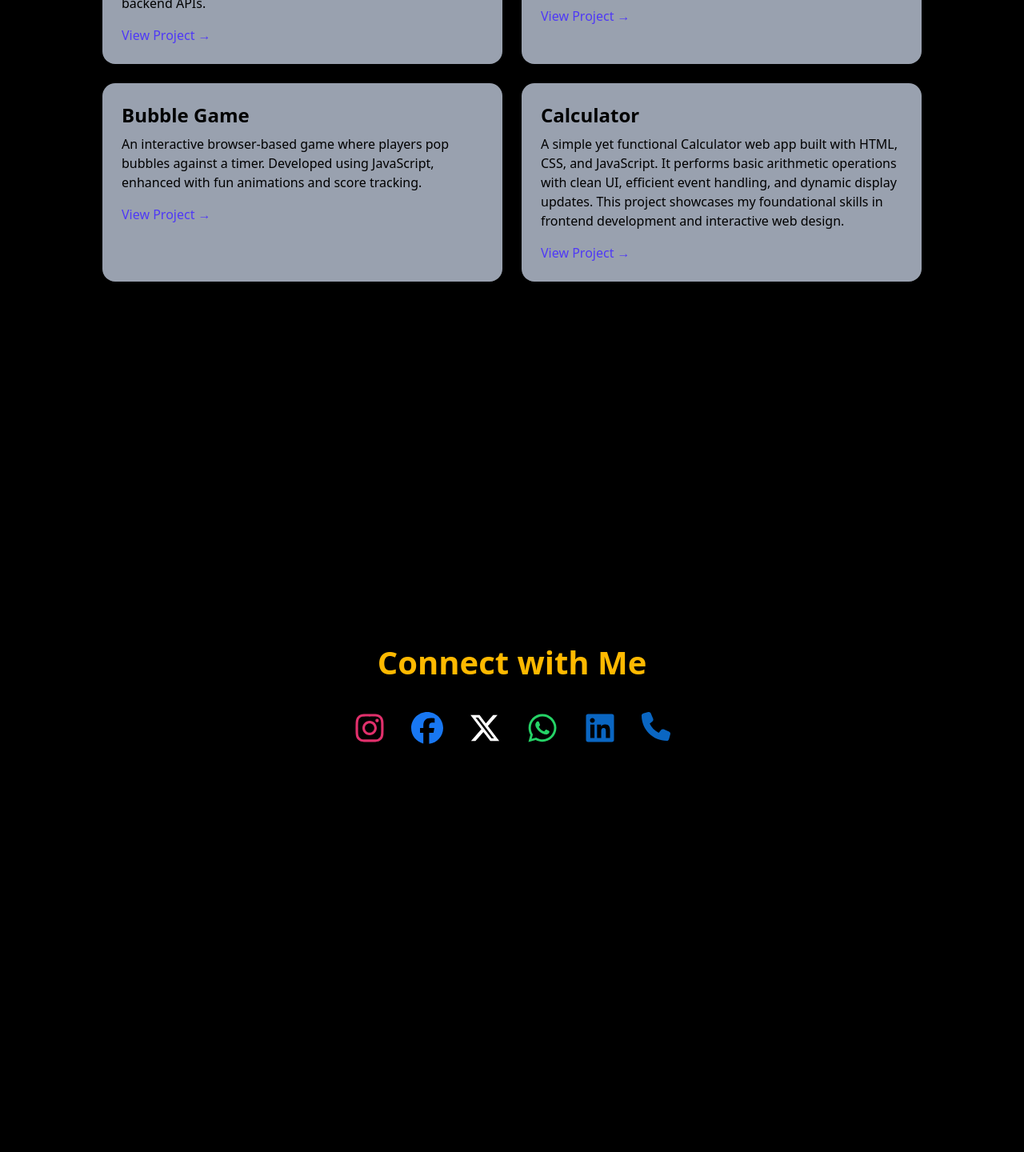
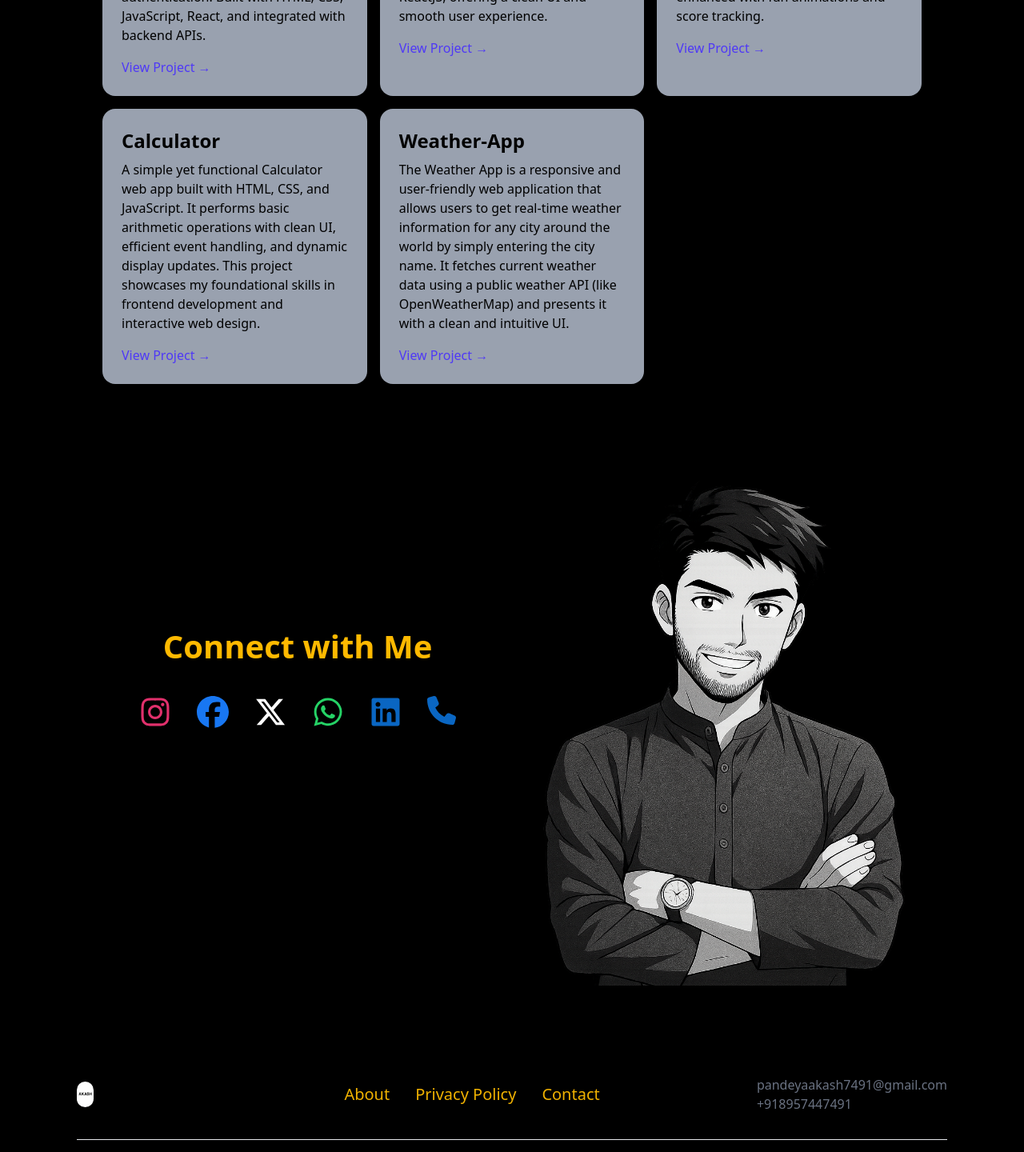
Before and after one commit to PANDEYAKASH2002/AKASHPANDEY, a React (Vite) app: page / in a window 1280 px wide. Shown: the part 2180-3620 px from the top of the page at 80% size. Built offline with nearby package versions, Linux system fonts and the light colour scheme.

Commit message:
updated contact section

```diff
--- a/src/COMPONENTS/Footer.jsx
+++ b/src/COMPONENTS/Footer.jsx
@@ -13,7 +13,7 @@ function Footer() {
                 <img src="/logo.png" className="h-8 rounded-xl" alt=" Logo" />
                 <span className="self-center text-2xl font-semibold whitespace-nowrap dark:text-white">Portfolio</span>
             </a>
-            <ul className="flex flex-wrap items-center  text-sm font-medium text-gray-500  dark:text-gray-400">
+            <ul className="flex flex-wrap items-center  text-sm font-medium text-gray-500 gap-6  dark:text-gray-400">
                 <li>
                     <button onClick={() => handleScroll("about")} className="hover:underline text-yellow-500 text-xl px-1">About</button>
                 </li>
@@ -26,7 +26,7 @@ function Footer() {
 
 
             </ul>
-            <ul className='text-white'>
+            <ul className='text-gray-500'>
                 <li>pandeyaakash7491@gmail.com</li>
                 <li>+918957447491</li>
             </ul>
--- a/src/COMPONENTS/Hero.jsx
+++ b/src/COMPONENTS/Hero.jsx
@@ -64,6 +64,11 @@ function Hero() {
     description: "A simple yet functional Calculator web app built with HTML, CSS, and JavaScript. It performs basic arithmetic operations with clean UI, efficient event handling, and dynamic display updates. This project showcases my foundational skills in frontend development and interactive web design.",
     link: "https://github.com/PANDEYAKASH2002/CALCULATOR",
   },
+   {
+    title: "Weather-App",
+    description: "The Weather App is a responsive and user-friendly web application that allows users to get real-time weather information for any city around the world by simply entering the city name. It fetches current weather data using a public weather API (like OpenWeatherMap) and presents it with a clean and intuitive UI.",
+    link: "https://github.com/PANDEYAKASH2002/WEATHER",
+  }
 ];
 //SKILL SECTION
 const Skilled = [
@@ -307,8 +312,8 @@ const socialLinks = [
           I love building interactive, responsive web applications and always eager to learn more and grow in the tech industry.
         </p>
 
-        <h2 className="text-3xl font-semibold mb-4 text-black-800 flex justify-center">Projects I've Built</h2>
-        <div className="grid gap-6 md:grid-cols-2 border-black hover:border-amber-300">
+        <h2 className="text-3xl font-semibold mb-2 text-black-800 flex justify-center">Projects I've Built</h2>
+        <div className="grid gap-4 md:grid-cols-3 border-black hover:border-amber-300">
           {projects.map((project, index) => (
             <div key={index} className="project-div  bg-gray-400 p-6 rounded-2xl shadow-md hover:shadow-lg  transition duration-300">
               <h3 className="text-2xl font-bold mb-2 ">{project.title}</h3>
@@ -329,9 +334,9 @@ const socialLinks = [
       </section>
 
       {/* CONTACT SECTION */}
-       <section id="contact" className="py-20 px-6 md:px-20 bg-black" data-aos="fade-up">
+       <section id="contact" className="py-2 px-6 md:px-20 bg-black" data-aos="fade-up">
        <div className="contact-container " >
-
+          <div className="grid gap-4 md:grid-cols-2 border-black hover:border-amber-300   justify-center items-center">
            <div className=" ">
 
              <h1 className="contact-title flex justify-center text-amber-400">Connect with Me</h1>
@@ -353,6 +358,10 @@ const socialLinks = [
                     ))}
                   </div>
               </div>
+              <div className='h-30vh w-60vw'>
+                <img src="/akash3.png" alt="contact-image" />
+              </div>
+              </div>
     </div>
     </section>
   </>
```
Also changed, not shown: public/akash3.png (added).
